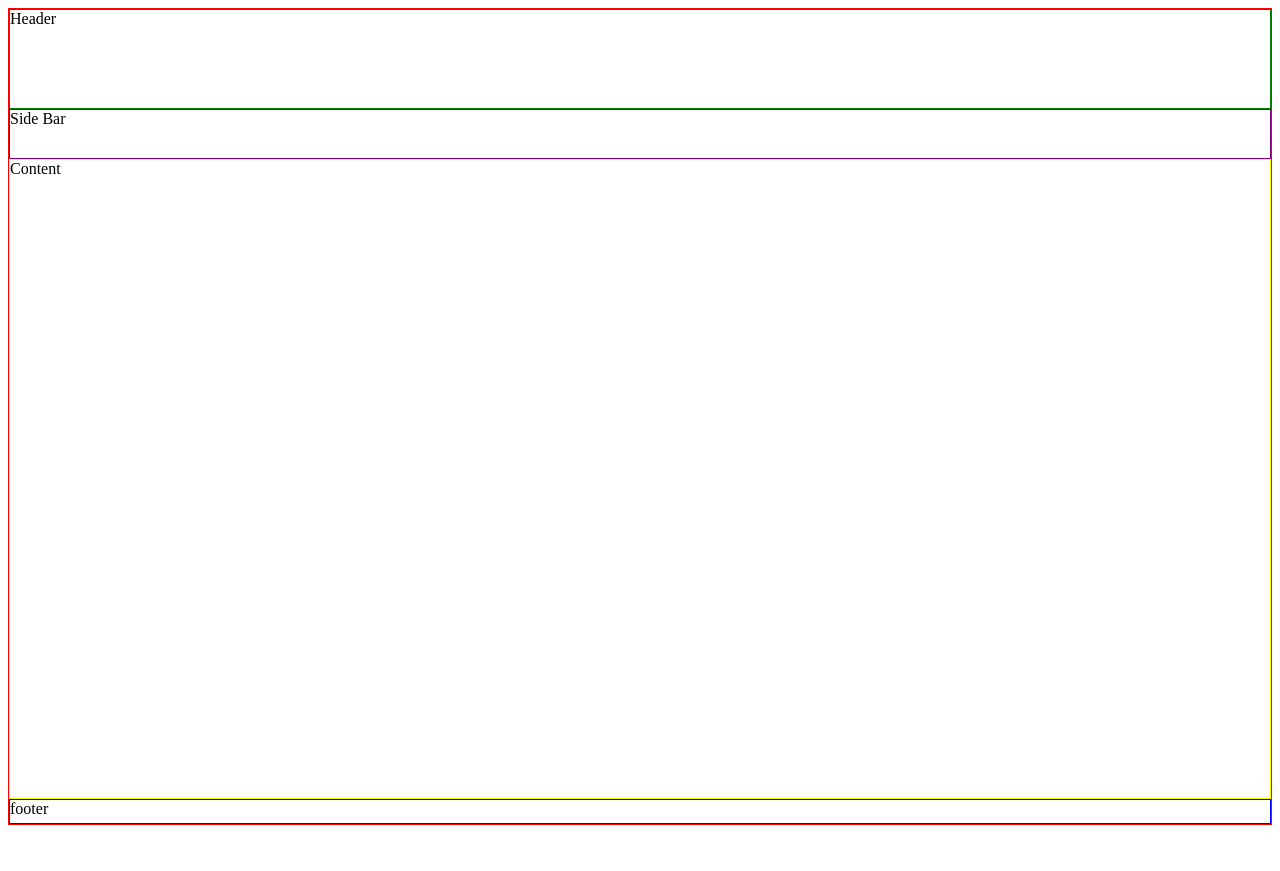
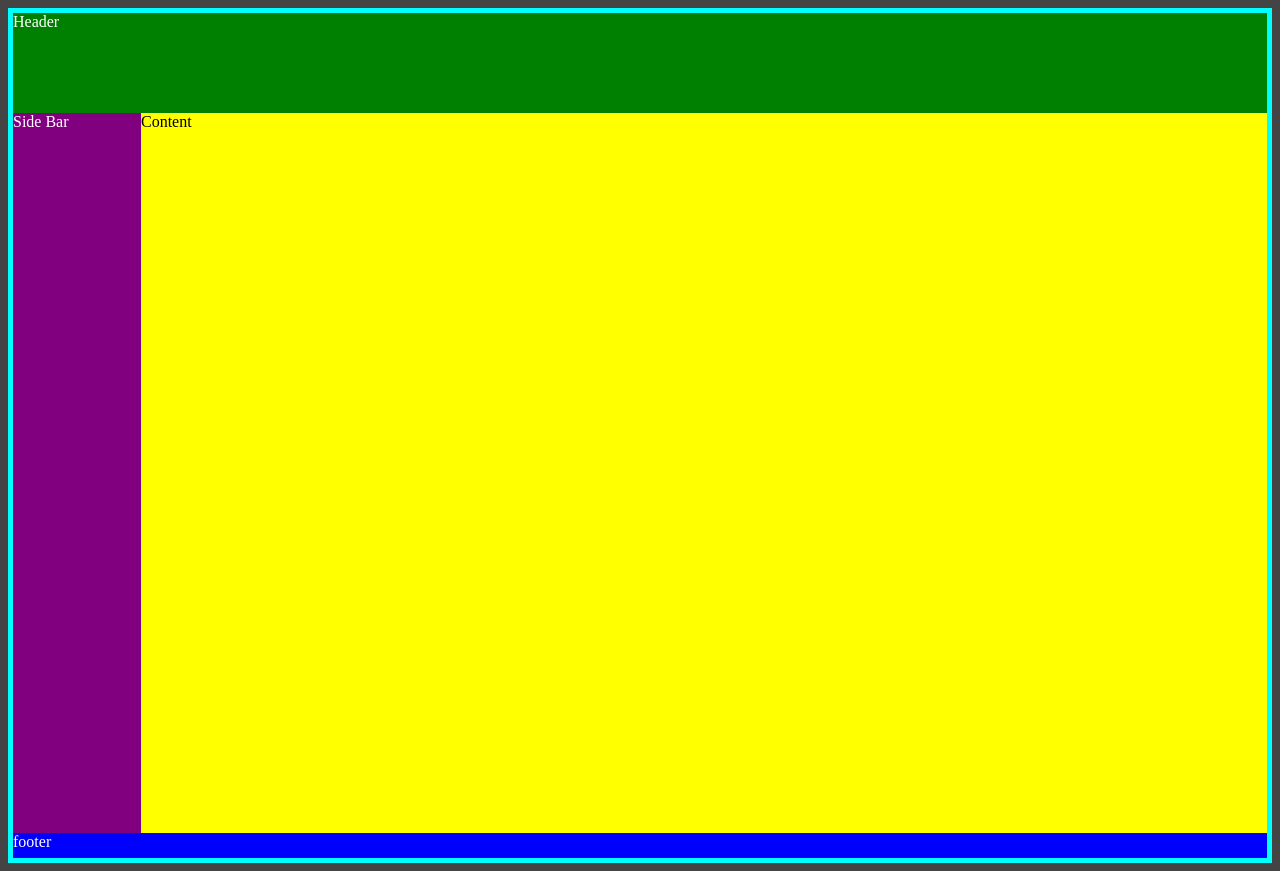
Before and after one commit to liammcintosh97/Personal-Blog-Website, a plain HTML site: page index.html in a window 1280 px wide. Before the commit the page ends 833 px from the top, so only its background shows below. Drawn offline with Linux system fonts and the light colour scheme.

Commit message:
Screen Width Detection
Added screen width detection for small, medium and large screens on the index page

```diff
--- a/css/index.css
+++ b/css/index.css
@@ -1,6 +1,8 @@
+/* Default Screen Size */
+
 .container{
   display:grid;
-  border: 1px solid red;
+  border: 5px solid red;
   grid-template-columns: 1fr;
   grid-template-rows: 100px 50px 80vh 25px;
   grid-template-areas:
@@ -10,26 +12,65 @@
   "ft";
 }
 
+body{
+  background-color: #444;
+}
+
 .box{
-
+  color:white;
 }
 
 .header{
-  border: 1px solid green;
+  background-color: green;
   grid-area: hd;
 }
 
 .side-bar{
-  border: 1px solid purple;
+  background-color: purple;
   grid-area: sd;
 }
 
 .content{
-  border: 1px solid yellow;
+  color: black;
+  background-color: yellow;
   grid-area: cn;
 }
 
 .footer{
-  border: 1px solid blue;
+  background-color: blue;
   grid-area: ft;
 }
+
+/* Medium  Screens */
+@media(min-width:600px) and (max-width: 900px){
+
+  .container{
+    display:grid;
+    border: 5px solid orange;
+    grid-template-columns: repeat(8,10vw);
+    grid-template-rows: 100px 45vh 45vh 25px;
+    grid-template-areas:
+    "hd hd hd hd hd hd hd hd hd hd"
+    "sd sd sd cn cn cn cn cn cn cn"
+    "sd sd sd cn cn cn cn cn cn cn"
+    "ft ft ft ft ft ft ft ft ft ft";
+  }
+
+}
+
+/* Large Screens */
+@media(min-width: 901px){
+
+  .container{
+    display:grid;
+    border: 5px solid aqua;
+    grid-template-columns: repeat(8,10vw);
+    grid-template-rows: 100px 45vh 45vh 25px;
+    grid-template-areas:
+    "hd hd hd hd hd hd hd hd hd hd"
+    "sd cn cn cn cn cn cn cn cn cn"
+    "sd cn cn cn cn cn cn cn cn cn"
+    "ft ft ft ft ft ft ft ft ft ft";
+  }
+
+}
```
